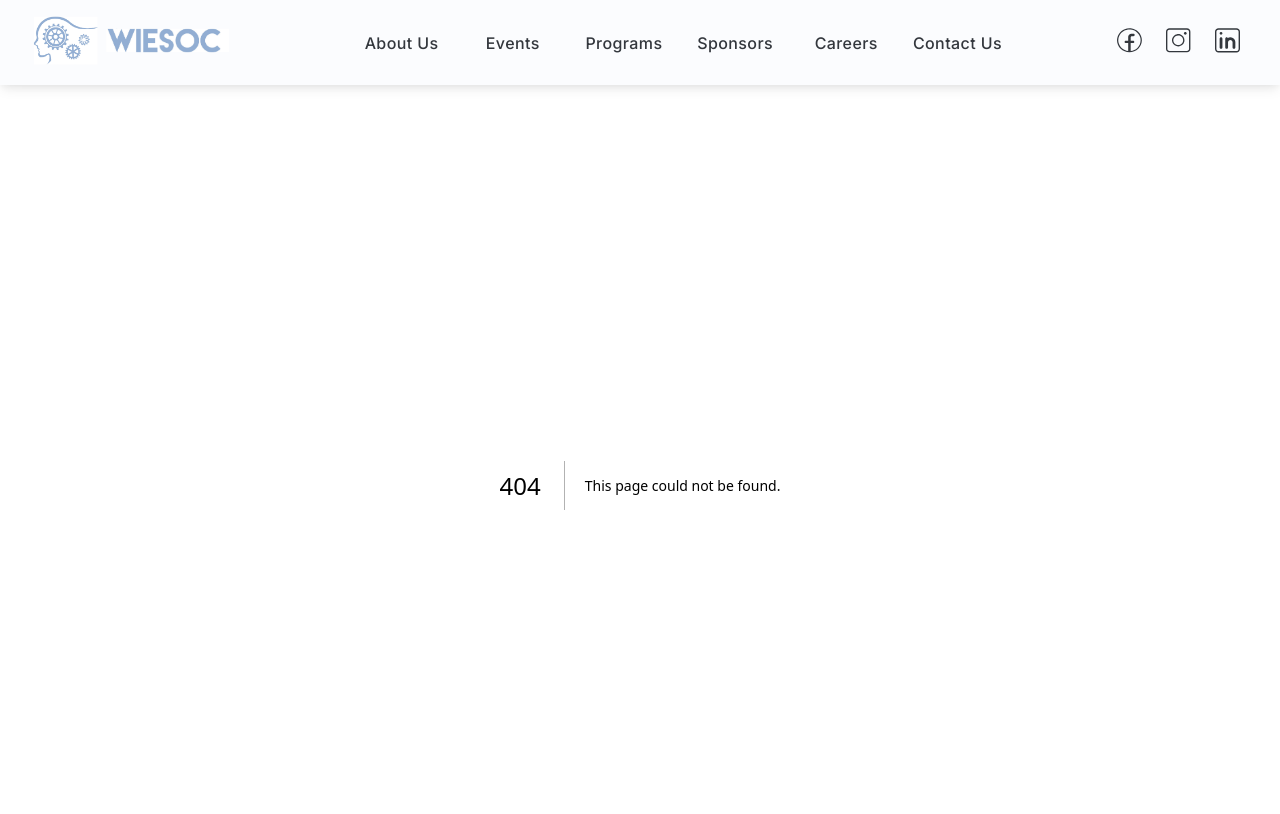
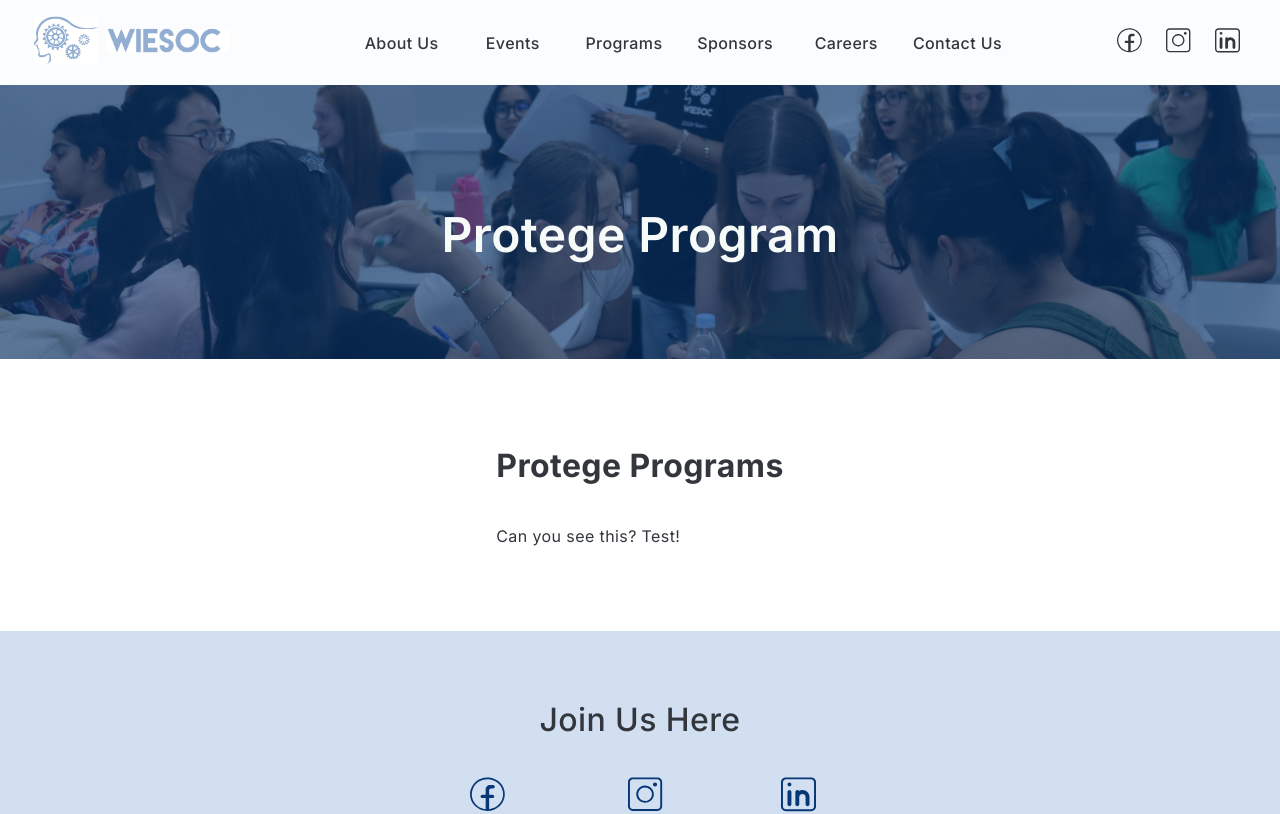
Before and after one commit to UNSW-WIESoc/website, a Next.js app: page /programs/protege in a window 1280 px wide. Before the commit this address had no page. Shown: the top 814 px of the page. Built offline with nearby package versions, Linux system fonts and the light colour scheme.

Commit message:
Created protege programs template page

```diff
--- /dev/null
+++ b/app/(pages)/programs/protege/page.tsx
@@ -0,0 +1,19 @@
+import {Box, Stack, Typography} from '@mui/joy';
+import PageHeaderCard from "@/components/PageHeaderCard";
+
+export default function ProtegeProgram() {
+
+  return (
+    <Box>
+      <PageHeaderCard imagePath={'/programs/header.jpg'} pageTitle={'Protege Program'}/>
+      <Stack direction='column' alignItems='center' spacing={10} pb={10}>
+        <Stack>
+          <Typography level='h1' pt={3}>Protege Programs</Typography>
+          <Typography level='body'>
+            Can you see this? Test!
+          </Typography>
+        </Stack>
+      </Stack>
+    </Box>
+  );
+}
```
